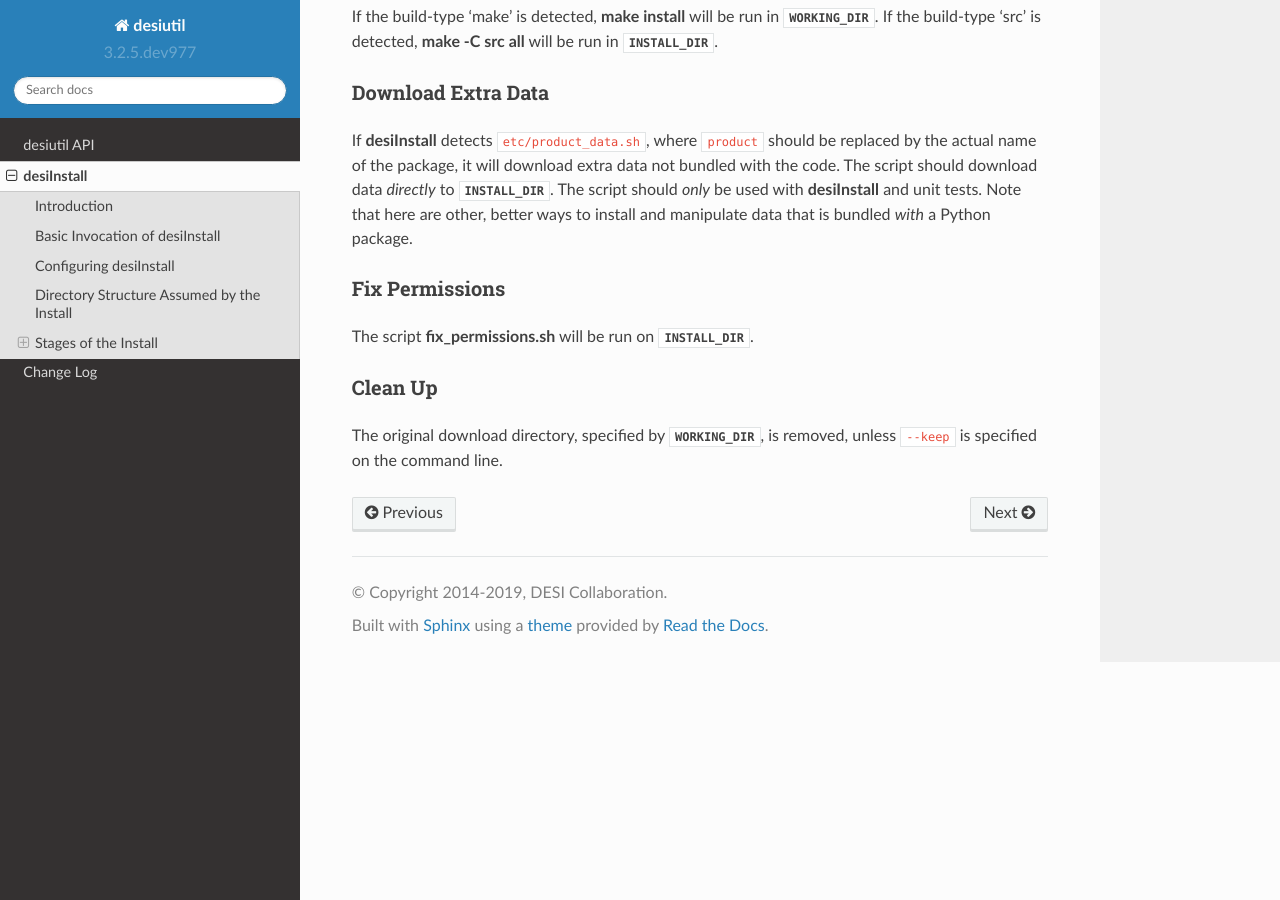
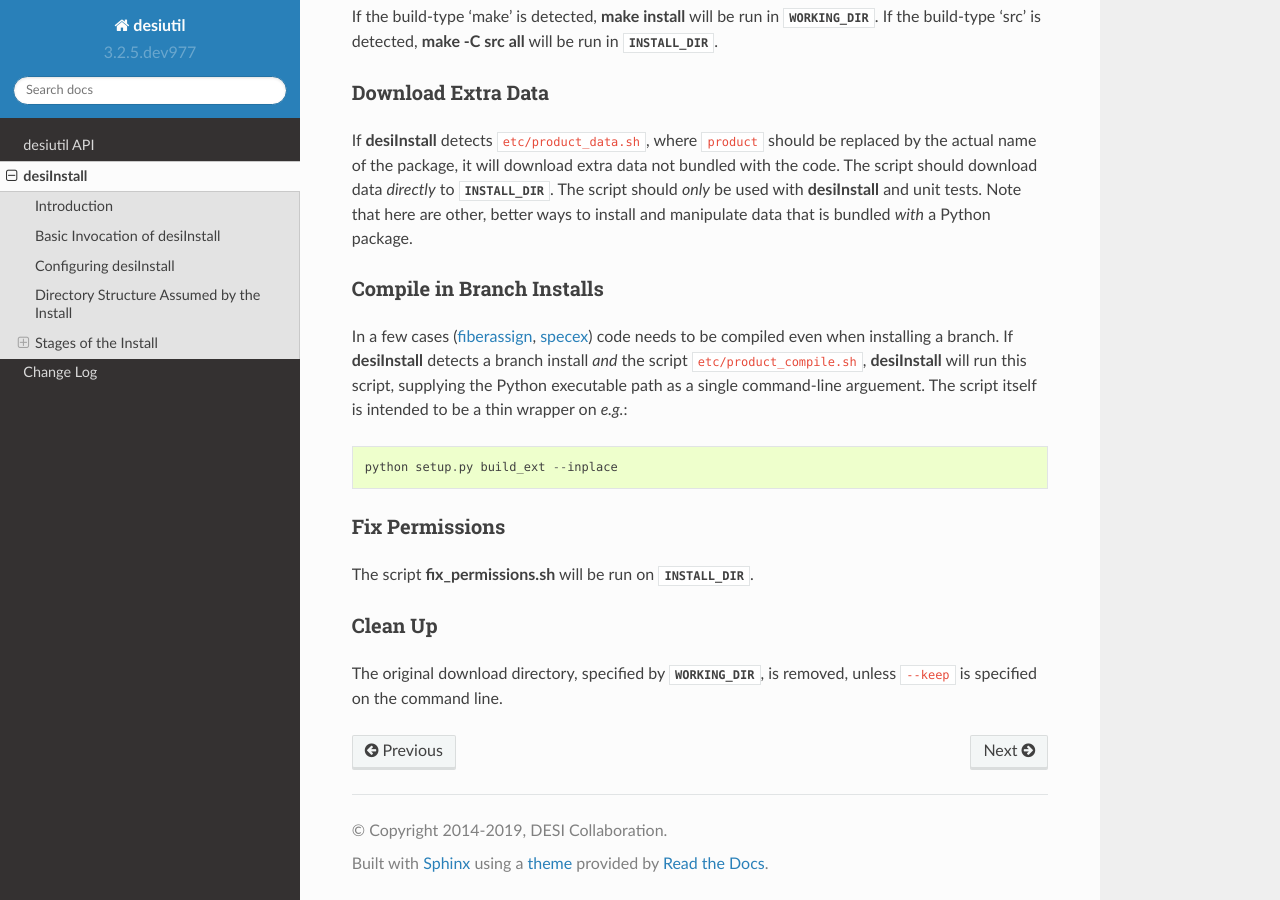
Before and after one commit to desihub/desiutil, a Sphinx documentation site: the page built from doc/desiInstall.rst, in a window 1280 px wide and 900 px high, scrolled down 6723 px. Built offline with Sphinx 7.4.7 and the Read the Docs theme 2.0.0, drawn with Linux system fonts in a browser that asks for light colours.

Commit message:
add documentation

```diff
--- a/doc/changes.rst
+++ b/doc/changes.rst
@@ -8,9 +8,11 @@ Change Log
 * :command:`desiInstall` uses desihub location of simqso fork (commit e963344_).
 * Allow :command:`desiInstall` to remove permission-locked directories;
   suppress certain :command:`pip` warnings (PR `#185`_).
+* Allow :command:`desiInstall` to compile code in certain branch installs (PR `#188`_).
 
 .. _e963344: https://github.com/desihub/desiutil/commit/e963344cd072255174187d2bd6da72d085745abd
 .. _`#185`: https://github.com/desihub/desiutil/pull/185
+.. _`#188`: https://github.com/desihub/desiutil/pull/188
 
 3.2.5 (2022-01-20)
 ------------------
--- a/doc/desiInstall.rst
+++ b/doc/desiInstall.rst
@@ -322,6 +322,20 @@ not bundled with the code.  The script should download data *directly* to
 with :command:`desiInstall` and unit tests.  Note that here are other, better ways to
 install and manipulate data that is bundled *with* a Python package.
 
+Compile in Branch Installs
+--------------------------
+
+In a few cases (fiberassign_, specex_) code needs to be compiled even when
+installing a branch.  If :command:`desiInstall` detects a branch install *and*
+the script ``etc/product_compile.sh``, :command:`desiInstall` will run this
+script, supplying the Python executable path as a single command-line arguement.
+The script itself is intended to be a thin wrapper on *e.g.*::
+
+    python setup.py build_ext --inplace
+
+.. _fiberassign: https://github.com/desihub/fiberassign
+.. _specex: https://github.com/desihub/specex
+
 Fix Permissions
 ---------------
 
```
